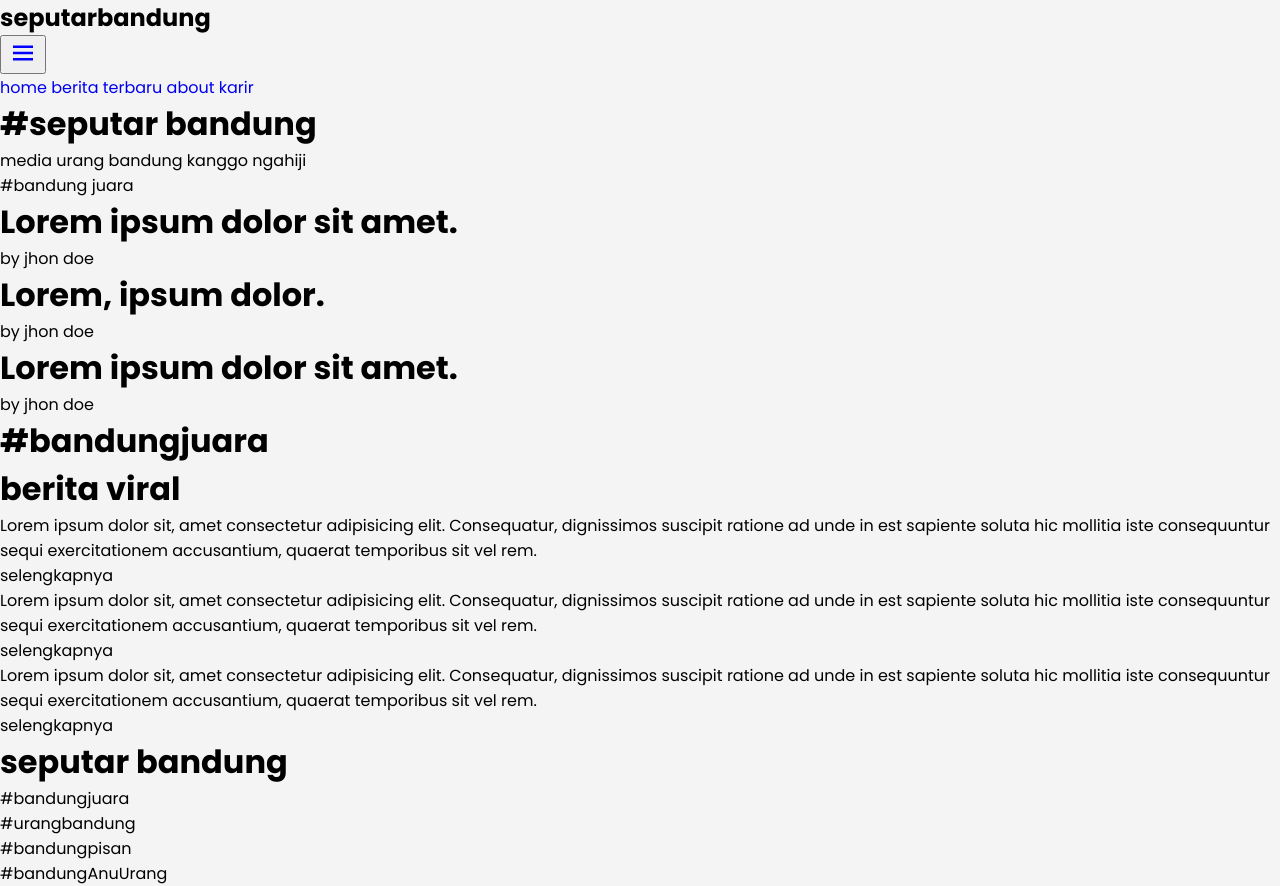
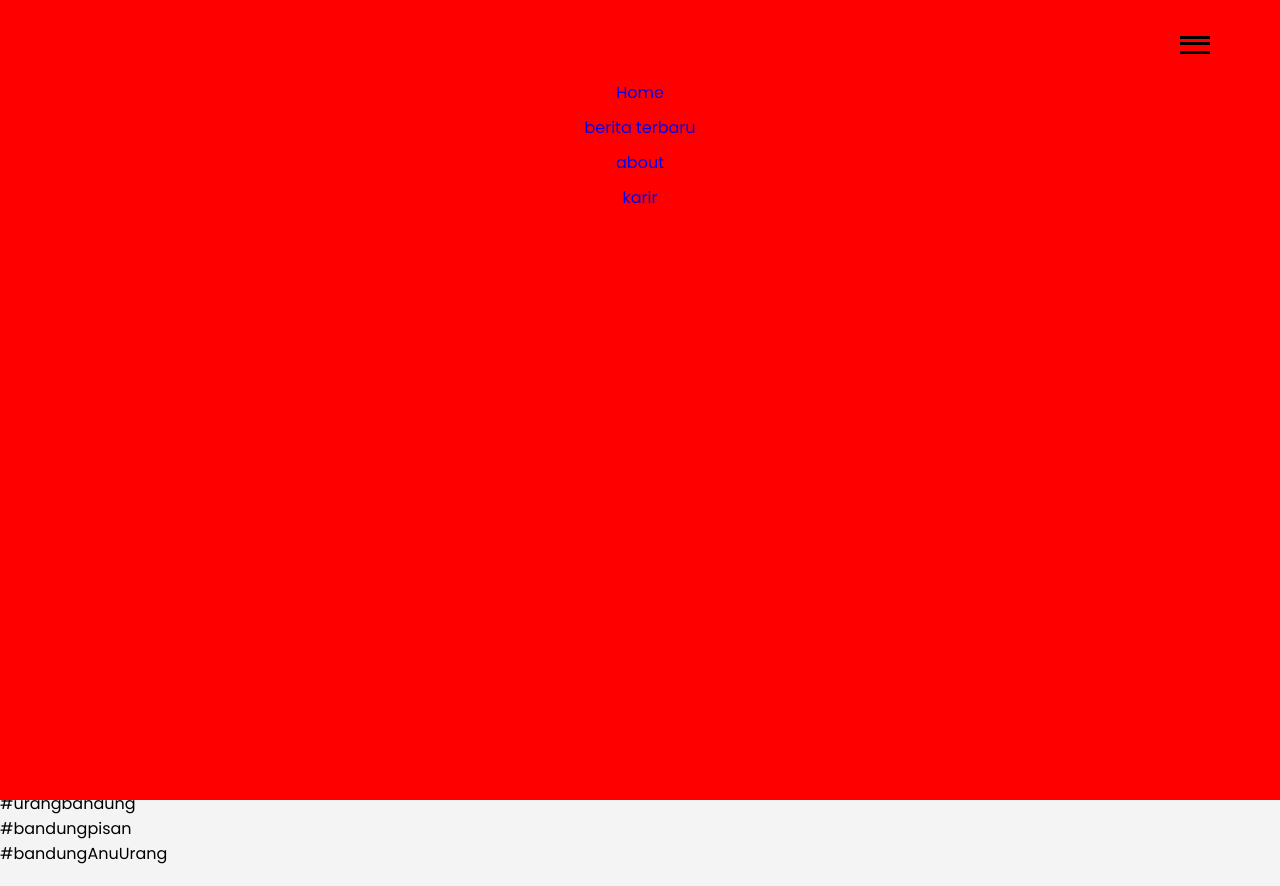
Before and after one commit to dadanhdyt/UTSWEB-1, a plain HTML site: page index.html in a window 1280 px wide. Drawn offline with Linux system fonts and the light colour scheme.

Commit message:
UTS FINAL

```diff
--- a/index.html
+++ b/index.html
@@ -9,24 +9,25 @@
 </head>
 
 <body>
-  <nav class="navbar container">
+  <nav class="navbar">
+    <div class="container">
       <div class="nav-logo">
-      <h1 class="nav-brand">seputar<span>bandung</span></h1>
-      <button class="btn-menu" id="btn-menu">
-        <svg xmlns="http://www.w3.org/2000/svg" width="30" height="30" viewBox="0 0 24 24" style="fill: blue">
-          <path d="M4 6h16v2H4zm0 5h16v2H4zm0 5h16v2H4z"></path>
-        </svg>
-      </button>
+        <h1 class="nav-brand">seputar<span class="logo-blue">bandung</span></h1>
+
       </div>
       <div class="nav-links" id="nav-links">
         <ul class="link-group">
           <li class="link-list container">
-          <a href="#" class="nav-link">home</a>
+            <a href="#" class="nav-link">Home</a>
             <a href="#" class="nav-link">berita terbaru</a>
             <a href="#" class="nav-link">about</a>
             <a href="#" class="nav-link">karir</a>
           </li>
         </ul>
+      </div>
+      <button class="btn-menu" id="btn-menu">
+        <span></span><span></span><span></span>
+      </button>
     </div>
   </nav>
 
--- a/src/css/style.css
+++ b/src/css/style.css
@@ -37,3 +37,60 @@ body {
   --blue: rgb(22, 64, 214);
   --slateGray: darkslategray;
 }
+
+.navbar{
+  width: 100%;
+  justify-content: space-between;
+  background: white;
+  box-shadow: 0px 0px 8px #dedede;
+}
+.navbar > .container{
+  height: 80px;
+  width: 90%;
+  margin: auto;
+  justify-content: space-between;
+  display: flex;
+  align-items: center;
+}
+.btn-menu{
+  color: white;
+  position: relative;
+  border: none;
+  background: none;
+}
+.btn-menu span{
+  display: block;
+  width: 30px;
+  height: 3px;
+  background-color: black;
+  margin: 3px 0px;
+}
+.btn-menu span:last-child{
+  position: absolute;
+
+}
+
+.navbar .nav-links{
+  display: block;
+  position: fixed;
+  background-color: red;
+  width: 100%;
+  height: 100%;
+  padding: 5rem 0;
+  left: 0;
+  bottom: 0;
+}
+.navbar .nav-links .link-group .link-list{
+
+  display: flex;
+  justify-content: center;
+  align-items: center;
+  gap: 10px;
+  flex-direction: column;
+}
+.navbar .nav-logo .nav-brand{
+  color: green;
+}
+.navbar .nav-logo .nav-brand .nav-blue{
+  color: blue;
+}
```
Lines whose indentation alone changed are shown as unchanged.
